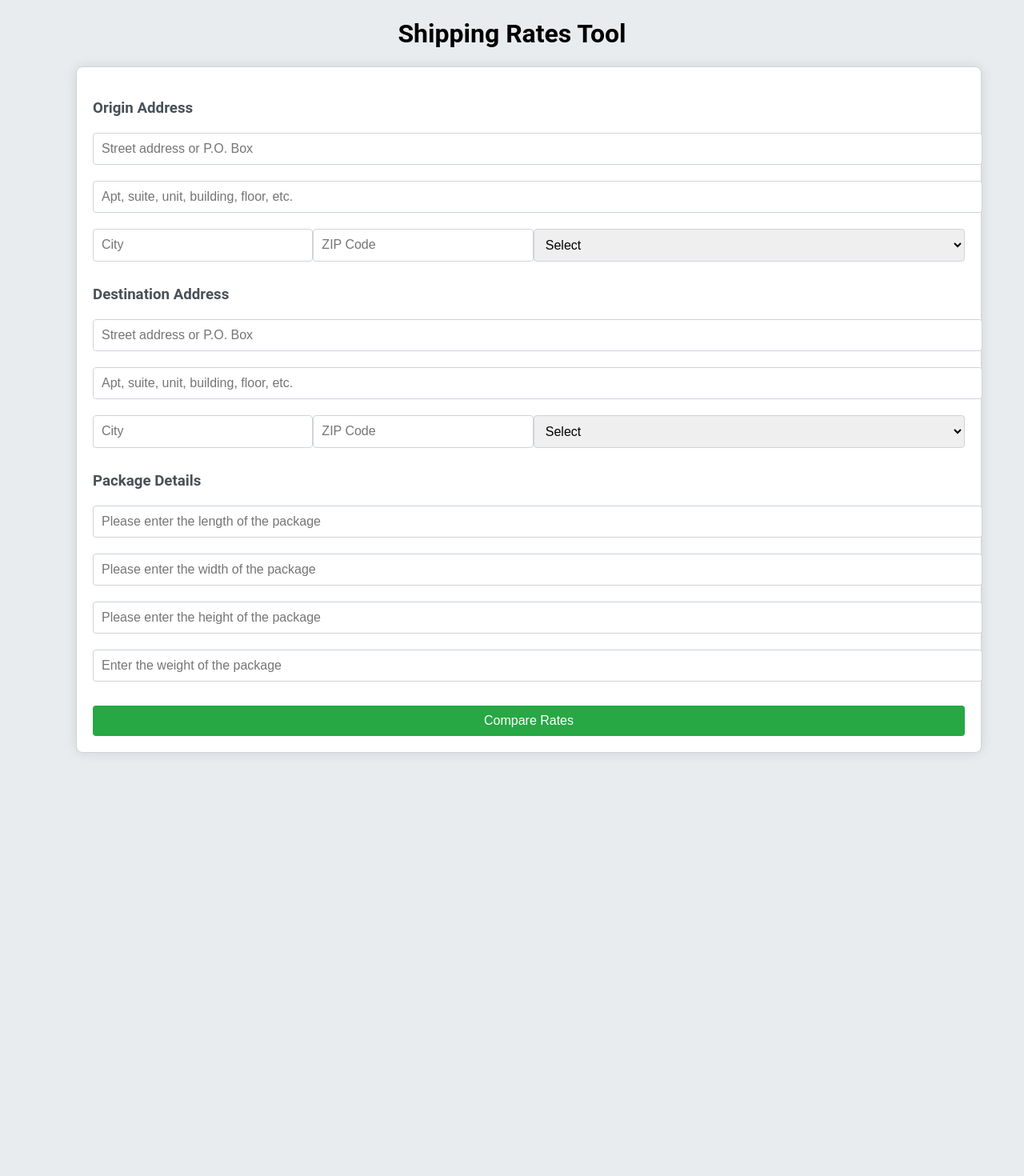
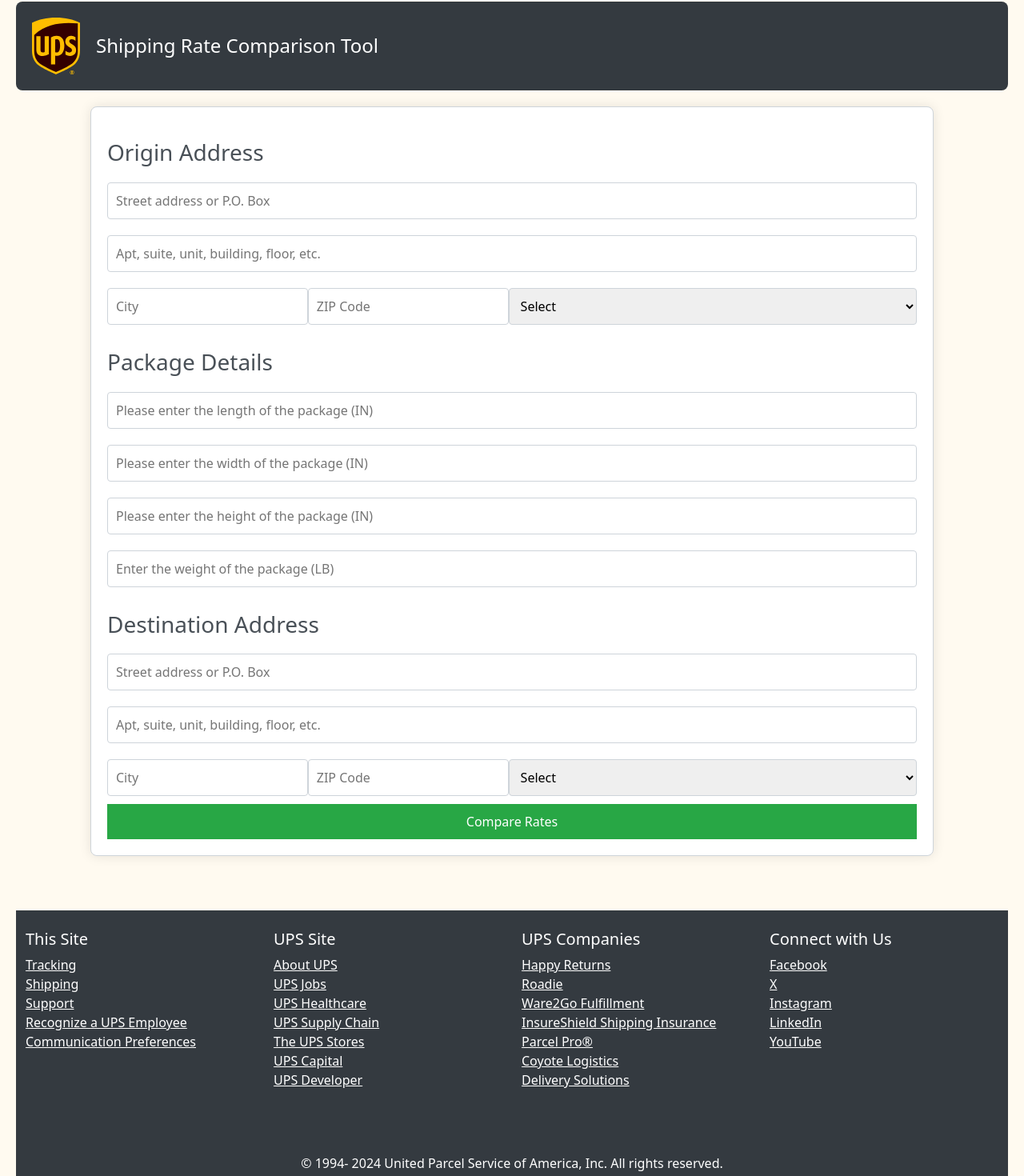
Before and after one commit to Munavvarh/shipping-rate-comparison, a React (Create React App) app: page / in a window 1280 px wide. Shown: the part 18-1488 px from the top of the page at 80% size. Before the commit the page ends 999 px from the top, so only its background shows below. Built offline with nearby package versions, Linux system fonts and the light colour scheme.

Commit message:
updated the frontend UI and adjusted units on form

```diff
--- a/package.json
+++ b/package.json
@@ -7,6 +7,7 @@
     "@testing-library/react": "^13.4.0",
     "@testing-library/user-event": "^13.5.0",
     "axios": "^1.7.2",
+    "bootstrap": "^5.3.3",
     "http-proxy-middleware": "^3.0.0",
     "react": "^18.3.1",
     "react-dom": "^18.3.1",
--- a/src/App.css
+++ b/src/App.css
@@ -1,5 +1,5 @@
 body {
-  background-color: #e9ecef;
+  background-color: #f0f8ff;
   font-family: 'Roboto', sans-serif;
   margin: 0;
   padding: 0;
--- a/src/App.js
+++ b/src/App.js
@@ -1,17 +1,18 @@
-// src/App.js
 import React from 'react';
 import './App.css';
+import './index.css';
+import Header from './Header';
+import Footer from './footer';
 import RateFetcher from './RateFetcher';
 
 function App() {
   return (
     <div className="App">
-      <header className="App-header">
-        <h1>Shipping Rates Tool</h1>
-      </header>
+      <Header />
       <main>
         <RateFetcher />
       </main>
+      <Footer />
     </div>
   );
 }
--- a/src/Header.js
+++ b/src/Header.js
@@ -1,10 +1,14 @@
-// src/Header.js
 import React from 'react';
+import upsLogo from './ups-logo.svg'; // Adjust the path according to your project structure
+
 
 const Header = () => {
   return (
     <header className="header-title">
-      <h1>Shipping Rate Comparison Tool</h1>
+      <div className="header-content">
+        <img src={upsLogo} alt="UPS Logo" className="header-logo" />
+        <h1>Shipping Rate Comparison Tool</h1>
+      </div>
     </header>
   );
 };
--- a/src/PackageForm.js
+++ b/src/PackageForm.js
@@ -43,6 +43,12 @@ const PackageForm = ({ onSubmit }) => {
         </select>
       </div>
 
+      <h3>Package Details</h3>
+      <input type="text" name="packageLength" placeholder="Please enter the length of the package (IN)" onChange={handleChange} />
+      <input type="text" name="packageWidth" placeholder="Please enter the width of the package (IN)" onChange={handleChange} />
+      <input type="text" name="packageHeight" placeholder="Please enter the height of the package (IN)" onChange={handleChange} />
+      <input type="text" name="weight" placeholder="Enter the weight of the package (LB)" onChange={handleChange} />
+
       <h3>Destination Address</h3>
       <input type="text" name="destStreet" placeholder="Street address or P.O. Box" onChange={handleChange} />
       <input type="text" name="destApt" placeholder="Apt, suite, unit, building, floor, etc." onChange={handleChange} />
@@ -54,11 +60,7 @@ const PackageForm = ({ onSubmit }) => {
         </select>
       </div>
 
-      <h3>Package Details</h3>
-      <input type="text" name="packageLength" placeholder="Please enter the length of the package" onChange={handleChange} />
-      <input type="text" name="packageWidth" placeholder="Please enter the width of the package" onChange={handleChange} />
-      <input type="text" name="packageHeight" placeholder="Please enter the height of the package" onChange={handleChange} />
-      <input type="text" name="weight" placeholder="Enter the weight of the package" onChange={handleChange} />
+
       <button type="submit">Compare Rates</button>
     </form>
   );
--- a/src/ShippingRatesTable.js
+++ b/src/ShippingRatesTable.js
@@ -6,8 +6,8 @@ import React from 'react';
     const serviceMappings = [
 
     { name: 'Ground Shipping (1-5)', ups: '03', fedex: 'FEDEX_GROUND' },
+    { name: 'Three-Day Shipping', ups: '12', fedex: 'FEDEX_EXPRESS_SAVER' },
     { name: 'Two-Day Shipping', ups: '02', fedex: 'FEDEX_2_DAY' },
-    { name: 'Three-Day Shipping', ups: '12', fedex: 'FEDEX_EXPRESS_SAVER' },
     { name: 'Overnight Shipping', ups: '01', fedex: 'PRIORITY_OVERNIGHT' }
     ];
 
--- /dev/null
+++ b/src/footer.css
@@ -0,0 +1,9 @@
+body {
+    font-family: Arial, sans-serif;
+}
+
+footer {
+    background-color: #343a40;
+    color: white;
+    width: 100%;
+}
--- /dev/null
+++ b/src/footer.js
@@ -0,0 +1,63 @@
+import React from 'react';
+import './footer.css';
+
+function Footer() {
+    return (
+        <footer className="text-white mt-5">
+            <div className="container-fluid">
+                <div className="row py-4">
+                    <div className="col-md-3">
+                        <h5>This Site</h5>
+                        <ul className="list-unstyled">
+                            <li><a href="https://www.ups.com/track?loc=en_US&requester=ST/" className="text-white" target="_blank" rel="noopener noreferrer">Tracking</a></li>
+                            <li><a href="https://www.ups.com/ship/guided/origin?tx=63325356605500017&loc=en_US" className="text-white" target="_blank" rel="noopener noreferrer">Shipping</a></li>
+                            <li><a href="https://www.ups.com/us/en/support/contact-us.page" className="text-white" target="_blank" rel="noopener noreferrer">Support</a></li>
+                            <li><a href="https://about.ups.com/us/en/thank-a-ups-hero.html" className="text-white" target="_blank" rel="noopener noreferrer">Recognize a UPS Employee</a></li>
+                            <li><a href="https://www.ups.com/marketingpreferences?loc=en_US&id=#/enteremail" className="text-white" target="_blank" rel="noopener noreferrer">Communication Preferences</a></li>
+                        </ul>
+                    </div>
+                    <div className="col-md-3">
+                        <h5>UPS Site</h5>
+                        <ul className="list-unstyled">
+                            <li><a href="https://about.ups.com/us/en/home.html" className="text-white" target="_blank" rel="noopener noreferrer">About UPS</a></li>
+                            <li><a href="https://www.jobs-ups.com/" className="text-white" target="_blank" rel="noopener noreferrer">UPS Jobs</a></li>
+                            <li><a href="https://www.ups.com/us/en/ups-healthcare.page" className="text-white" target="_blank" rel="noopener noreferrer">UPS Healthcare</a></li>
+                            <li><a href="https://www.ups.com/us/en/supplychain/Home.page" className="text-white" target="_blank" rel="noopener noreferrer">UPS Supply Chain</a></li>
+                            <li><a href="https://www.theupsstore.com/" className="text-white" target="_blank" rel="noopener noreferrer">The UPS Stores</a></li>
+                            <li><a href="https://upscapital.com/" className="text-white" target="_blank" rel="noopener noreferrer">UPS Capital</a></li>
+                            <li><a href="https://developer.ups.com/?loc=en_US" className="text-white" target="_blank" rel="noopener noreferrer">UPS Developer</a></li>
+                        </ul>
+                    </div>
+                    <div className="col-md-3">
+                        <h5>UPS Companies</h5>
+                        <ul className="list-unstyled">
+                            <li><a href="https://happyreturns.com/" className="text-white" target="_blank" rel="noopener noreferrer">Happy Returns</a></li>
+                            <li><a href="https://www.roadie.com/" className="text-white" target="_blank" rel="noopener noreferrer">Roadie</a></li>
+                            <li><a href="https://ware2go.co/?utm_source=ups&utm_medium=referral&utm_campaign=webfooter&utm_content=SECAT" className="text-white" target="_blank" rel="noopener noreferrer">Ware2Go Fulfillment</a></li>
+                            <li><a href="https://www.insureshield.com/us/en/home.html" className="text-white" target="_blank" rel="noopener noreferrer">InsureShield Shipping Insurance</a></li>
+                            <li><a href="https://www.parcelpro.com/us/en/home.html" className="text-white" target="_blank" rel="noopener noreferrer">Parcel Pro®</a></li>
+                            <li><a href="https://coyote.com/" className="text-white" target="_blank" rel="noopener noreferrer">Coyote Logistics</a></li>
+                            <li><a href="https://deliverysolutions.co/" className="text-white" target="_blank" rel="noopener noreferrer">Delivery Solutions</a></li>
+                        </ul>
+                    </div>
+                    <div className="col-md-3">
+                        <h5>Connect with Us</h5>
+                        <ul className="list-unstyled">
+                            <li><a href="https://www.facebook.com/ups" className="text-white mr-2" target="_blank" rel="noopener noreferrer"><i className="fab fa-facebook-f"></i>Facebook</a></li>
+                            <li><a href="https://x.com/UPS" className="text-white mr-2" target="_blank" rel="noopener noreferrer"><i className="fab fa-twitter"></i>X</a></li>
+                            <li><a href="https://www.instagram.com/ups/" className="text-white mr-2" target="_blank" rel="noopener noreferrer"><i className="fab fa-instagram"></i>Instagram</a></li>
+                            <li><a href="https://www.linkedin.com/company/ups/" className="text-white mr-2" target="_blank" rel="noopener noreferrer"><i className="fab fa-linkedin"></i>LinkedIn</a></li>
+                            <li><a href="https://www.youtube.com/c/UPS" className="text-white mr-2" target="_blank" rel="noopener noreferrer"><i className="fab fa-youtube"></i>YouTube</a></li>
+                        </ul>
+                    </div>
+                </div>
+            </div>
+            <br />
+            <div className="text-center py-3">
+                <p className="mb-0">&copy; 1994- 2024 United Parcel Service of America, Inc. All rights reserved.</p>
+            </div>
+        </footer>
+    );
+}
+
+export default Footer;
--- a/src/index.css
+++ b/src/index.css
@@ -1,5 +1,3 @@
-/* src/index.css */
-/* src/index.css */
 body {
   background-color: #e9ecef;
   font-family: 'Roboto', sans-serif;
@@ -7,9 +5,135 @@ body {
   padding: 0;
 }
 
+.App {
+  display: flex;
+  flex-direction: column;
+  align-items: center;
+  padding: 20px;
+  background-color: 	#fffaf0	; /* Apply the same background color here if needed */
+  min-height: 100vh; /* Ensure the container covers the full height */
+}
 
 
-code {
-  font-family: source-code-pro, Menlo, Monaco, Consolas, 'Courier New',
-    monospace;
+
+.header-title {
+  background-color: #343a40;
+  padding: 20px;
+  color: white;
+  text-align: left; /* Align text to the left */
+  width: 100%;
+  border-radius: 8px;
+  margin-bottom: 20px;
 }
+
+.header-content {
+  display: flex;
+  align-items: center;
+}
+
+.header-logo {
+  width: 60px; /* Adjust the size as needed */
+  margin-right: 20px;
+}
+
+.header-content h1 {
+  font-size: 1.5rem; /* Adjust the font size as needed */
+  margin: 0;
+}
+
+.package-form-container {
+  display: flex;
+  justify-content: flex-start;
+  width: 100%;
+  max-width: 600px;
+}
+
+.package-form {
+  width: 100%;
+  padding: 20px;
+  border: 1px solid #ced4da;
+  border-radius: 8px;
+  background-color: #ffffff;
+  box-shadow: 0 0 15px rgba(0, 0, 0, 0.1);
+  margin-bottom: 20px;
+}
+
+.package-form h3 {
+  margin-top: 20px;
+  margin-bottom: 10px;
+  text-align: left;
+  color: #495057;
+}
+
+.package-form input,
+.package-form select {
+  width: 100%;
+  margin: 10px 0;
+  padding: 10px;
+  font-size: 16px;
+  border: 1px solid #ced4da;
+  border-radius: 4px;
+}
+
+.address-row {
+  display: flex;
+  justify-content: space-between;
+}
+
+.address-row input {
+  width: 48%;
+}
+
+button {
+  width: 100%;
+  margin-top: 20px;
+  padding: 10px;
+  background-color: #28a745;
+  color: white;
+  border: none;
+  border-radius: 4px;
+  font-size: 16px;
+  cursor: pointer;
+  transition: background-color 0.3s ease;
+}
+
+button:hover {
+  background-color: #218838;
+}
+
+.rate-comparison-table {
+  width: 100%;
+  max-width: 800px;
+  margin: 20px auto;
+  border-collapse: collapse;
+}
+
+.rate-comparison-table th,
+.rate-comparison-table td {
+  border: 1px solid #ced4da;
+  padding: 12px;
+  text-align: center;
+}
+
+.rate-comparison-table th {
+  background-color: #f8f9fa;
+  color: #495057;
+}
+
+.rate-comparison-table td {
+  background-color: #ffffff;
+}
+
+.rate-link {
+  color: #007bff;
+  text-decoration: none;
+  transition: color 0.3s ease, background-color 0.3s ease;
+  display: block;
+  padding: 10px;
+  border-radius: 4px;
+}
+
+.rate-link:hover {
+  color: white;
+  background-color: #007bff;
+}
--- a/src/index.js
+++ b/src/index.js
@@ -3,6 +3,7 @@ import ReactDOM from 'react-dom/client';
 import './index.css';
 import App from './App';
 import reportWebVitals from './reportWebVitals';
+import 'bootstrap/dist/css/bootstrap.min.css';
 
 const root = ReactDOM.createRoot(document.getElementById('root'));
 root.render(
@@ -11,7 +12,4 @@ root.render(
   </React.StrictMode>
 );
 
-// If you want to start measuring performance in your app, pass a function
-// to log results (for example: reportWebVitals(console.log))
-// or send to an analytics endpoint. Learn more: https://bit.ly/CRA-vitals
 reportWebVitals();
```
Also changed, not shown: src/ups-logo.svg (added), 1 other file (tests, documents, lock files or other folders).
